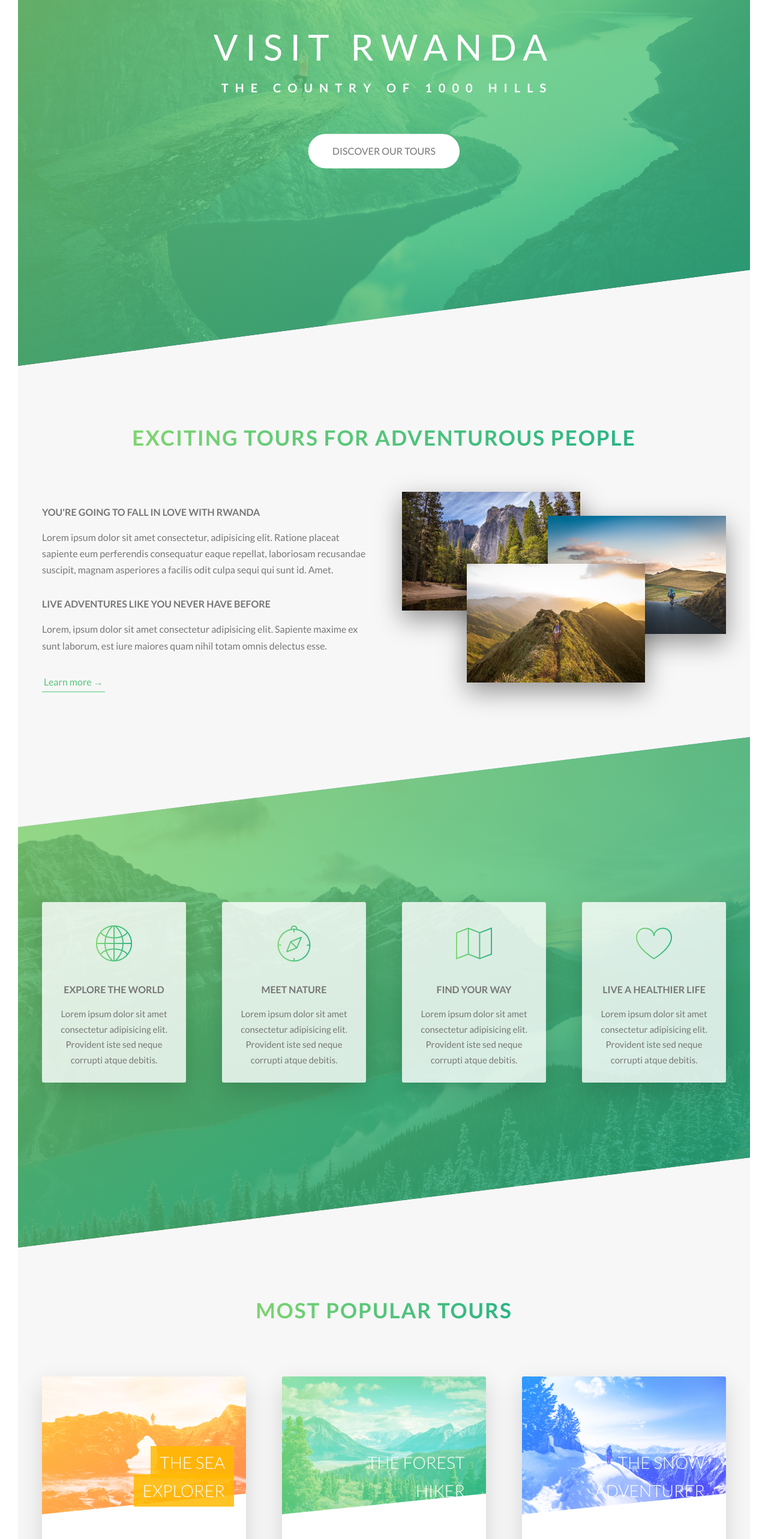
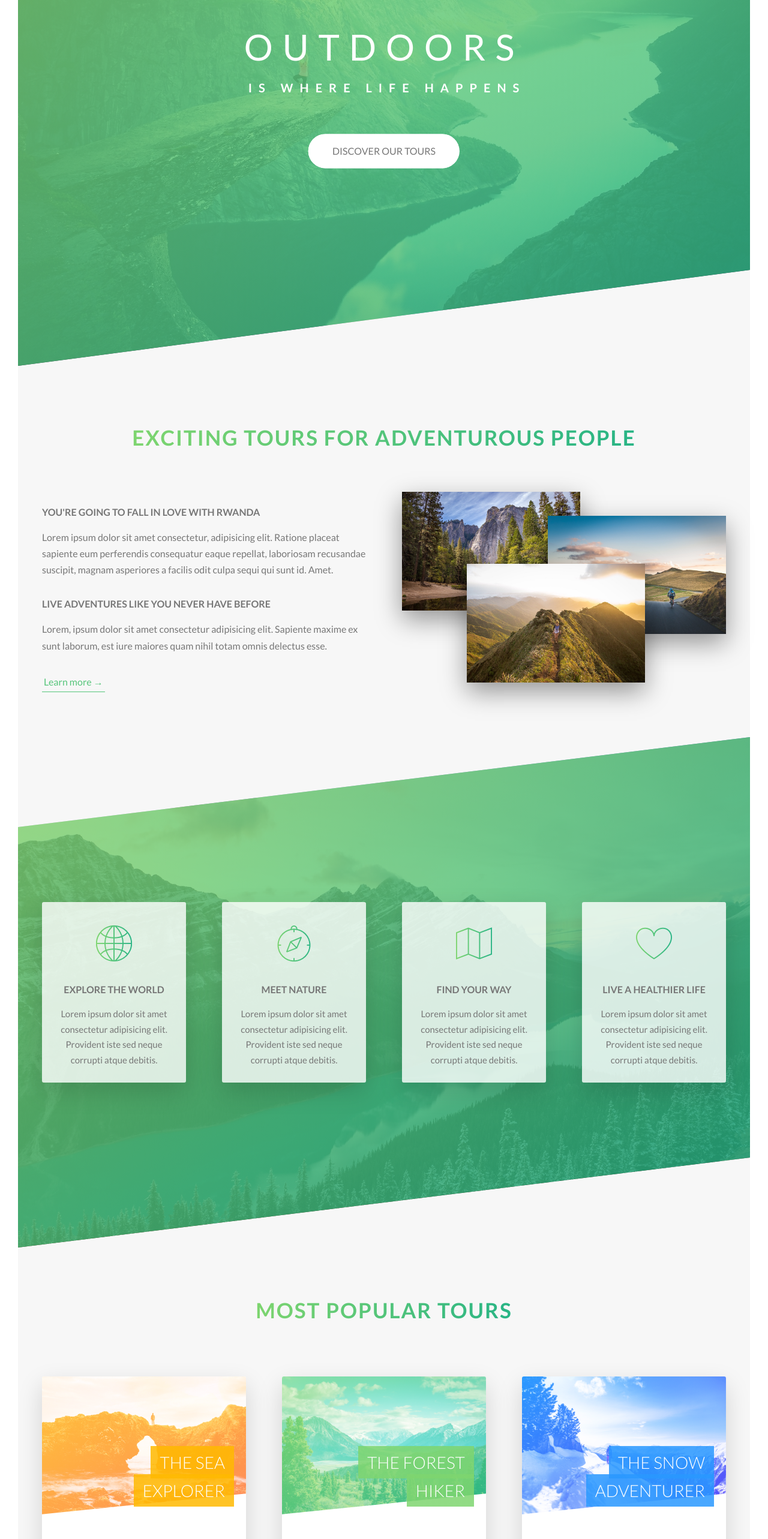
Before and after one commit to itangishaka1/beautiful_rwanda, a React (Create React App) app: page / in a window 1280 px wide. Shown: the part 180-2746 px from the top of the page at 60% size. Built offline with nearby package versions, Linux system fonts and the light colour scheme.

Commit message:
Add some changes

```diff
--- a/src/components/Header/Header.jsx
+++ b/src/components/Header/Header.jsx
@@ -11,8 +11,8 @@ const Header = () => {
 
       <div className="header__text-box">
         <h1 className="heading-primary">
-          <span className="heading-primary--main">visit rwanda</span>
-          <span className="heading-primary--sub">the country of 1000 hills</span>
+          <span className="heading-primary--main">outdoors</span>
+          <span className="heading-primary--sub">is where life happens</span>
         </h1>
         <Button text='discover our tours' className='btn--white' />
       </div>
--- a/src/components/Header/Header.scss
+++ b/src/components/Header/Header.scss
@@ -44,32 +44,5 @@
     transform: translate(-50%, -50%);
     text-align: center; // added to center the btn-white
 
-    .heading-primary {
-      color: $color-white;
-      text-transform: uppercase;
-
-      backface-visibility: hidden; // in case our animation shake(last letter)
-      margin-bottom: 6rem;
-
-      &--main {
-        display: block;
-        font-size: 6rem;
-        font-weight: 400;
-        letter-spacing: 1.2rem;
-
-        animation-name: moveInLeft;
-        animation-duration: 1s;
-        animation-timing-function: ease-out;
-      }
-      &--sub {
-        display: block;
-        font-size: 2rem;
-        font-weight: 700;
-        letter-spacing: 1.1rem;
-        padding-left: 1rem;
-
-        animation: moveInRight 1s ease-out;
-      }
-    }
   }
 }
--- a/src/components/Tours/Tour.scss
+++ b/src/components/Tours/Tour.scss
@@ -120,6 +120,20 @@
         rgba($color-secondary-light, 0.85)
       );
     }
+    &--2 {
+      background-image: linear-gradient(
+        to right bottom,
+        rgba($color-primary-light, 0.85),
+        rgba($color-primary-light, 0.85)
+      );
+    }
+    &--3 {
+      background-image: linear-gradient(
+        to right bottom,
+        rgba($color-tertiary-light, 0.85),
+        rgba($color-tertiary-light, 0.85)
+      );
+    }
   }
 
   &__details {
--- a/src/partials/_base.scss
+++ b/src/partials/_base.scss
@@ -1,4 +1,4 @@
-
+@use "../partials/mixins" as *;
 *,
 *::after,
 *::before {
@@ -8,11 +8,25 @@
 }
 
 html {
-  font-size: 62.5%;
+  // This define what 1rem is
+  font-size: 62.5%; // 1rem = 10px;  10px/16px = 62.5%
+
+  //!    Media queries
+  @include respond(tablet_landscape) {   // width < 1200px?
+    font-size: 56.25%; // 1rem = 9px; 9px/16px = 56.25%
+  }
+
+  @include respond(tablet_portrait) {   // width < 900px?
+    font-size: 50%; // 1rem = 8px; 8px/16px = 50%
+  }
+
+  @include respond(big_desktop) {
+    font-size: 75%; // 1rem = 12px; 12px/16px = 75%
+  }
 }
 
 body {
-    font-family: 'Lato', sans-serif;
+  font-family: "Lato", sans-serif;
   font-weight: 400;
   font-size: 1.6rem;
   line-height: 1.7;
@@ -20,4 +34,7 @@ body {
   padding: 3rem;
   box-sizing: border-box;
 
+  @include respond(tablet_portrait) {
+    padding: 0;
   }
+}
--- a/src/partials/_mixins.scss
+++ b/src/partials/_mixins.scss
@@ -13,3 +13,34 @@
     left: 50%;
     transform: translate(-50%, -50%);
 }
+
+// MEDIA QUERY MANAGER
+/*
+
+0 - 600px:  phone
+600 - 900px:  tablet portrait
+900 - 1200px: tablet landscape
+1200 - 1800px:  is where our normal styles apply
+1800px + : Big desktop
+*/
+
+// @mixin respond-phone {
+//     @media(max-width: 600px) { @content };
+// }
+
+
+// 1em = 16px
+@mixin respond($breakpoint) {
+    @if $breakpoint == phone {
+        @media(max-width: 37.5em ) { @content };  // 600px : 16px = 37.5em
+    }
+    @if $breakpoint == tablet_portrait {
+        @media(max-width: 56.25em ) { @content };  // 900px
+    }
+    @if $breakpoint == tablet_landscape {
+        @media(max-width: 75em) { @content };  // 1200px
+    }
+    @if $breakpoint == big_desktop {
+        @media(min-width: 112.5em) { @content };  // 1800px
+    }
+  }
--- a/src/partials/_utilities.scss
+++ b/src/partials/_utilities.scss
@@ -8,6 +8,34 @@
 
 .u-margin-bottom-small { margin-bottom: 1.5rem;}
 .u-margin-bottom-medium { margin-bottom: 4rem;}
+
+.heading-primary {
+    color: $color-white;
+    text-transform: uppercase;
+
+    backface-visibility: hidden; // in case our animation shake(last letter)
+    margin-bottom: 6rem;
+
+    &--main {
+      display: block;
+      font-size: 6rem;
+      font-weight: 400;
+      letter-spacing: 1.6rem;
+
+      animation-name: moveInLeft;
+      animation-duration: 1s;
+      animation-timing-function: ease-out;
+    }
+    &--sub {
+      display: block;
+      font-size: 2rem;
+      font-weight: 700;
+      letter-spacing: 1.1rem;
+      padding-left: 1rem;
+
+      animation: moveInRight 1s ease-out;
+    }
+  }
 
 .section-heading {
         font-size: 3.5rem;
```
Also changed, not shown: src/img/flag-rwanda.svg (added). Lines whose indentation alone changed are shown as unchanged.
